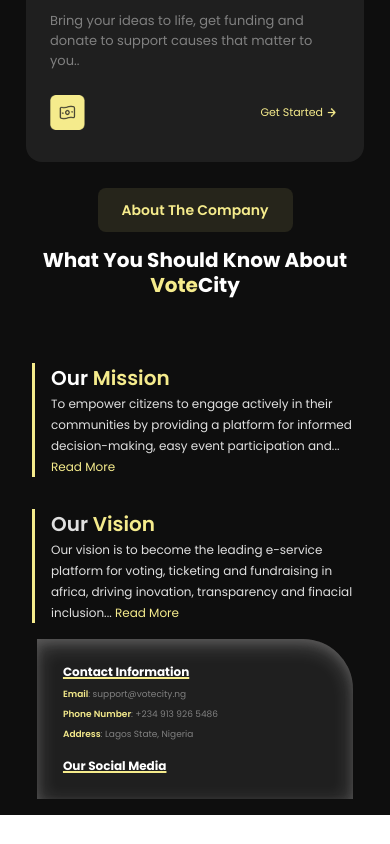
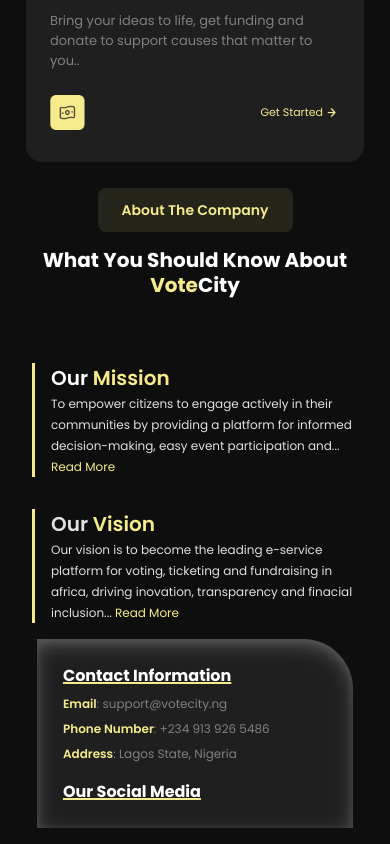
Before and after one commit to TajjDev/votecity, a React (Vite) app: page / in a window 390 px wide. Shown: the part 1367-2211 px from the top of the page. Before the commit the page ends 2182 px from the top, so only its background shows below. Built offline with nearby package versions, Linux system fonts and the light colour scheme; a web font is replaced by a local one.

Commit message:
Update about.css

```diff
--- a/src/assets/component/about/about.css
+++ b/src/assets/component/about/about.css
@@ -238,13 +238,13 @@
         gap: 7px;
     }
     #contact p{
-        font-size: 9px;
+        font-size: 12px;
     }
     #contact span{
         font-weight: 600;
     }
     #contact h6, #social h6{
-        font-size: 12px;
+        font-size: 16px;
         text-decoration: underline 2px #f5eb8c;
         font-weight: 700;
         text-transform: capitalize;
```
